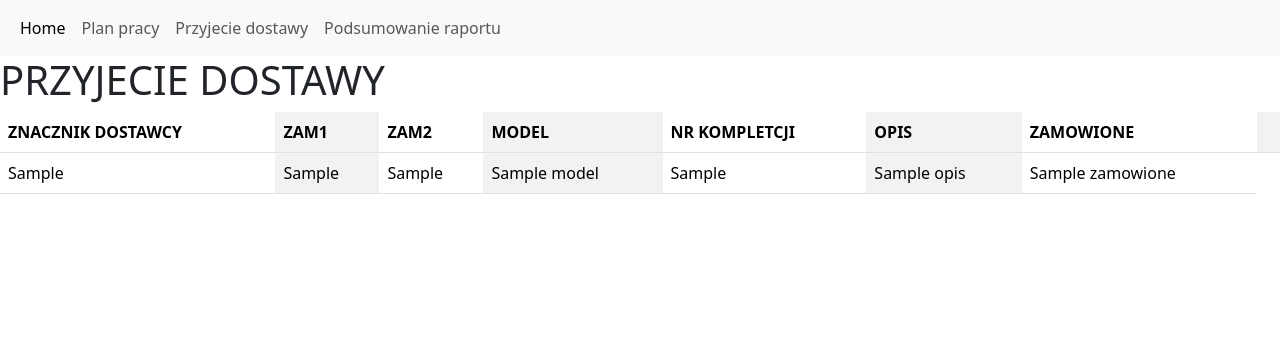
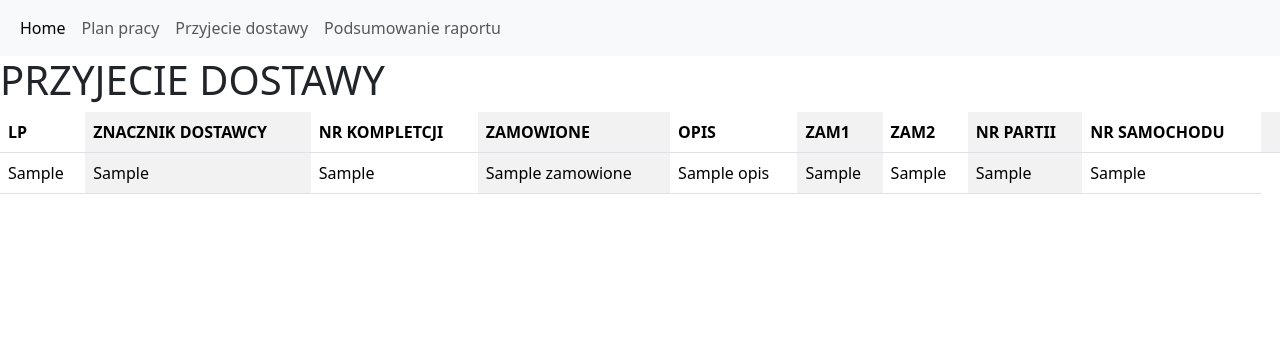
Before and after one commit to Mogarthron/Magazynier, a Flask app: template Flask_server/Bluprints/wydzial_pianek/templates/wydzial_pianek/przyjecie_dostawy.html in a window 1280 px wide. Shown: the top 356 px of the page. Run offline with Flask 3, Linux system fonts and the light colour scheme; the template is opened without the code that fills it: most values are stand-ins (such as "Sample title", 1, 10 or a date in 2020); parts of the project's set-up code (start-up, migrations or seed data) failed here and were passed over.

Commit message:
Flask server

```diff
--- a/Flask_server/Bluprints/wydzial_pianek/templates/wydzial_pianek/przyjecie_dostawy.html
+++ b/Flask_server/Bluprints/wydzial_pianek/templates/wydzial_pianek/przyjecie_dostawy.html
@@ -3,27 +3,30 @@
 <table class="table table-striped-columns table-hover">
   <thead style="position: sticky; top: 0">
     <tr>
+      <th>LP</th>
       <th>ZNACZNIK DOSTAWCY</th>
+      <th>NR KOMPLETCJI</th>
+      <th>ZAMOWIONE</th>
+      <th>OPIS</th>
       <th>ZAM1</th>
       <th>ZAM2</th>
-      <th>MODEL</th>
-      <th>NR KOMPLETCJI</th>
-      <th>OPIS</th>
-      <th>ZAMOWIONE</th>
-
+      <th>NR PARTII</th>
+      <th>NR SAMOCHODU</th>
       <th></th>
     </tr>
   </thead>
   <tbody>
-    {%for r in plan_pracy["plan_pracy"]%}
+    {%for r in pianki_w_drodze["pianki_w_drodze"]%}
     <tr>
+      <td>{{r["lp"]}}</td>
       <td>{{r["znacznikDostawcy"]}}</td>
+      <td>{{r["nrKompletacji"]}}</td>
+      <td>{{r["zamowione"]}}</td>
+      <td>{{r["opis"]}}</td>
       <td>{{r["zam1"]}}</td>
       <td>{{r["zam2"]}}</td>
-      <td>{{r["model"]}}</td>
-      <td>{{r["nrKompletacji"]}}</td>
-      <td>{{r["opis"]}}</td>
-      <td>{{r["zamowione"]}}</td>
+      <td>{{r["nrPartii"]}}</td>
+      <td>{{r["nrSamochodu"]}}</td>
     </tr>
     {% endfor %}
   </tbody>
```
Also changed, not shown: Flask_server/Bluprints/wydzial_pianek/routes.py (+4 -5 lines).
